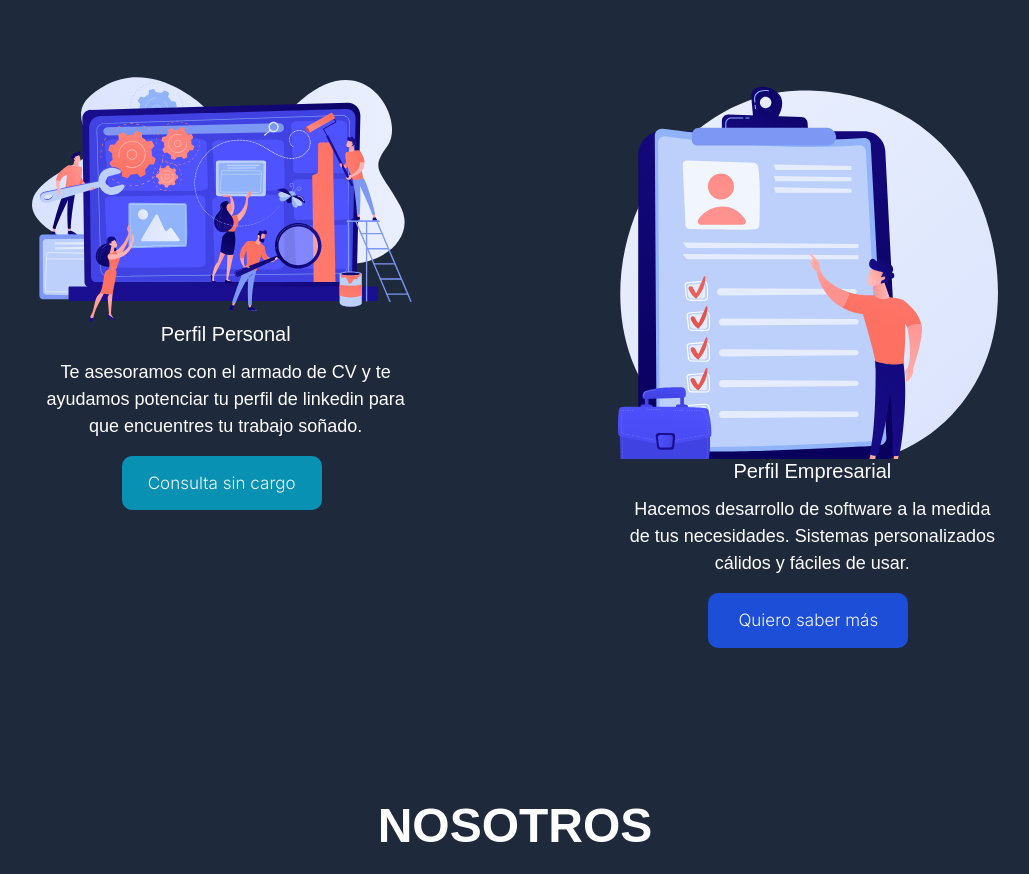
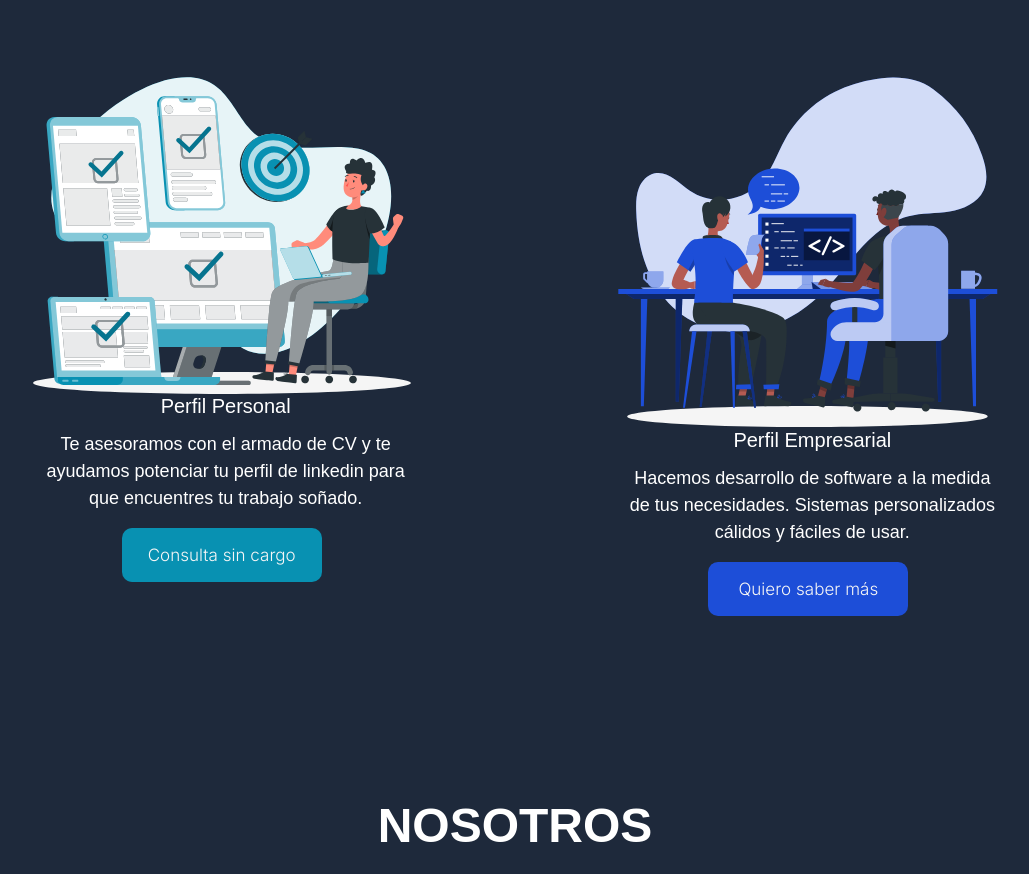
Before and after one commit to santireverter/LegionTalents, a website: page index.html in a window 1280 px wide. Shown: the part 961-1835 px from the top of the page, without its empty margins (125-1154 px from the left). Drawn offline with Linux system fonts and the light colour scheme.

Commit message:
imagenes de png a svg

```diff
--- a/index.html
+++ b/index.html
@@ -67,7 +67,7 @@
         <h3 class="subtitle">NUESTROS SERVICIOS</h3>
         <article>
           <div class="card">
-            <img src='./src/img/FrameimagenPerfilEmpresa.svg' alt="" />
+            <img src='./src/img/Multi-device targeting-rafiki (1) 1perfilP.svg' alt="" />
             <h5>Perfil Personal</h5>
             <p>
               Te asesoramos con el armado de CV y te ayudamos potenciar tu
@@ -77,7 +77,7 @@
           </div>
 
           <div class="card">
-            <img src="./src/img/FrameimagenPerfilPersonal.svg" alt="" />
+            <img src="./src/img/Pair programming-rafiki 1jovenesProgramando.svg" alt="" />
             <h5>Perfil Empresarial</h5>
             <p>
               Hacemos desarrollo de software a la medida de tus necesidades.
```
Also changed, not shown: pages/empresa.html (+1 -1 lines), pages/persona.html (+1 -1 lines).
